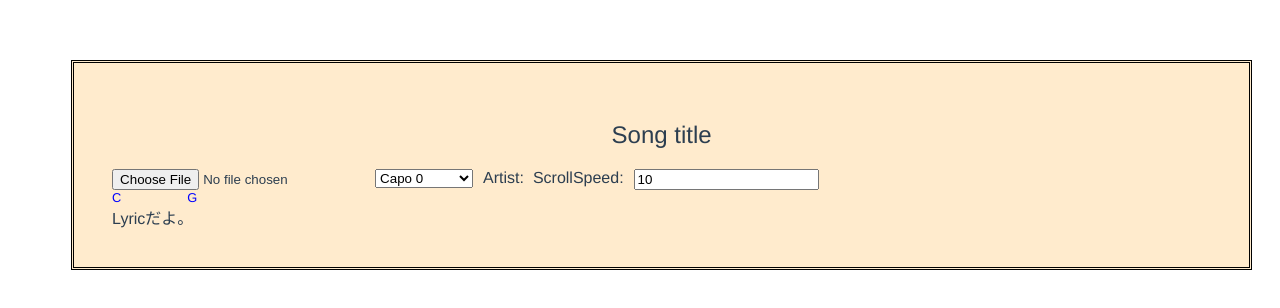
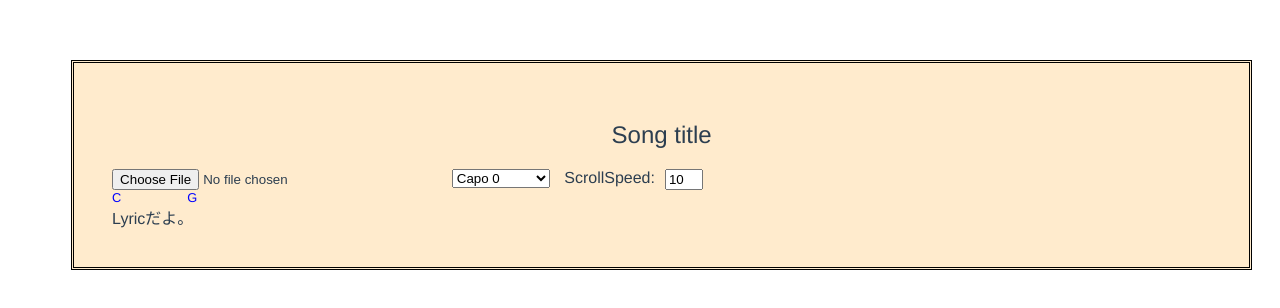
Before and after one commit to Ano-Ha4enda/HTMLScore, a Vue app: page / in a window 1280 px wide. Shown: the top 308 px of the page. Built offline with nearby package versions, Linux system fonts and the light colour scheme.

Commit message:
見た目微修正

```diff
--- a/src/App.vue
+++ b/src/App.vue
@@ -8,8 +8,9 @@
           {{ tp.text }}
         </option>
       </select>
-      <div class="info-val"> Artist: {{ Artist }} &nbsp;ScrollSpeed:</div>
-      <input type="number" v-model="scrollSpeed">
+      <div v-if="Artist" class="info-val"> Artist: {{ Artist }} </div>
+      <div class="info-val">&nbsp;ScrollSpeed:</div>
+      <input type="number" v-model="scrollSpeed" style="width:30px">
     </div>
     <div class="word" v-for="word in Words" :key="word.key" @click="scrollAuto">
       <div class="code" v-if="word.Codes.length">
@@ -160,6 +161,7 @@ export default {
 .info > input {
   float: left;
   margin-right: 10px;
+  width: 30%;
 }
 
 .info > select {
```
